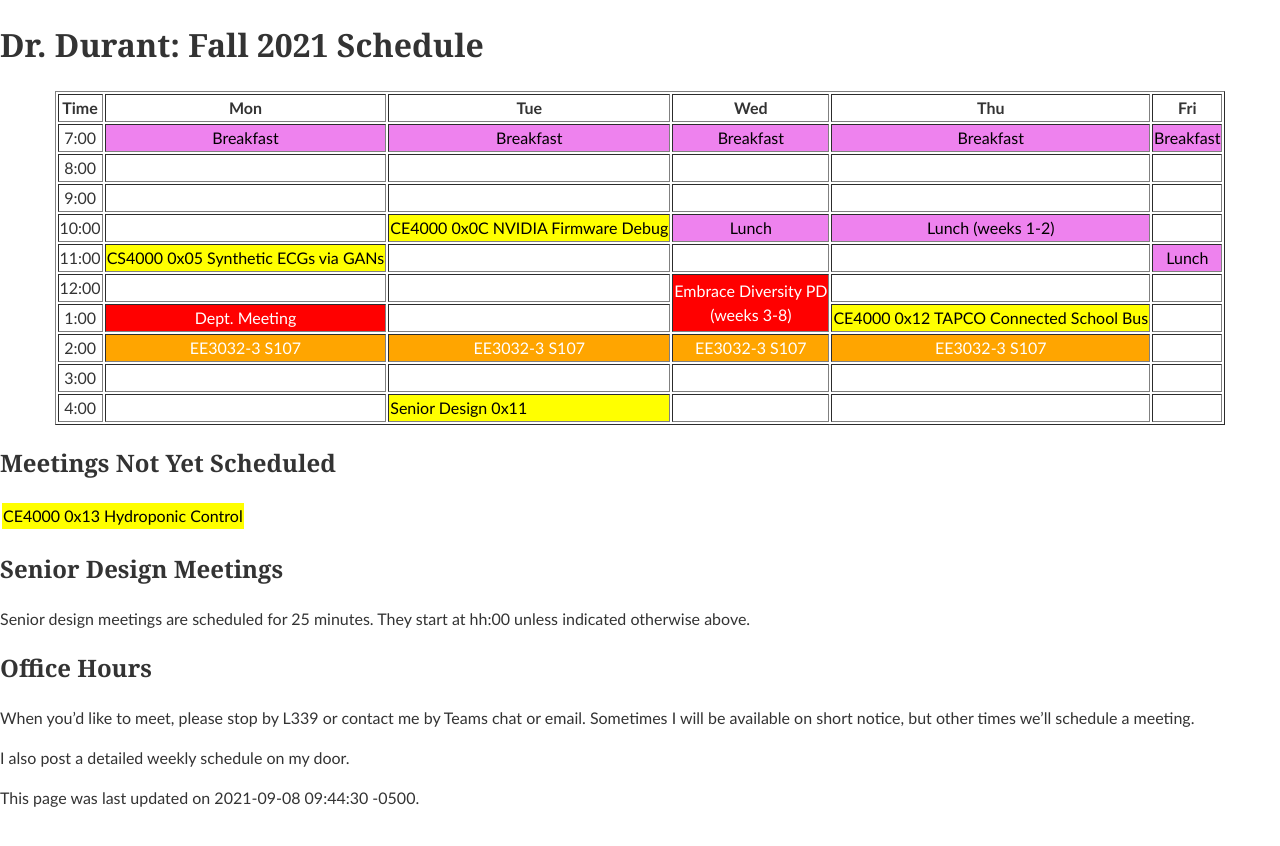
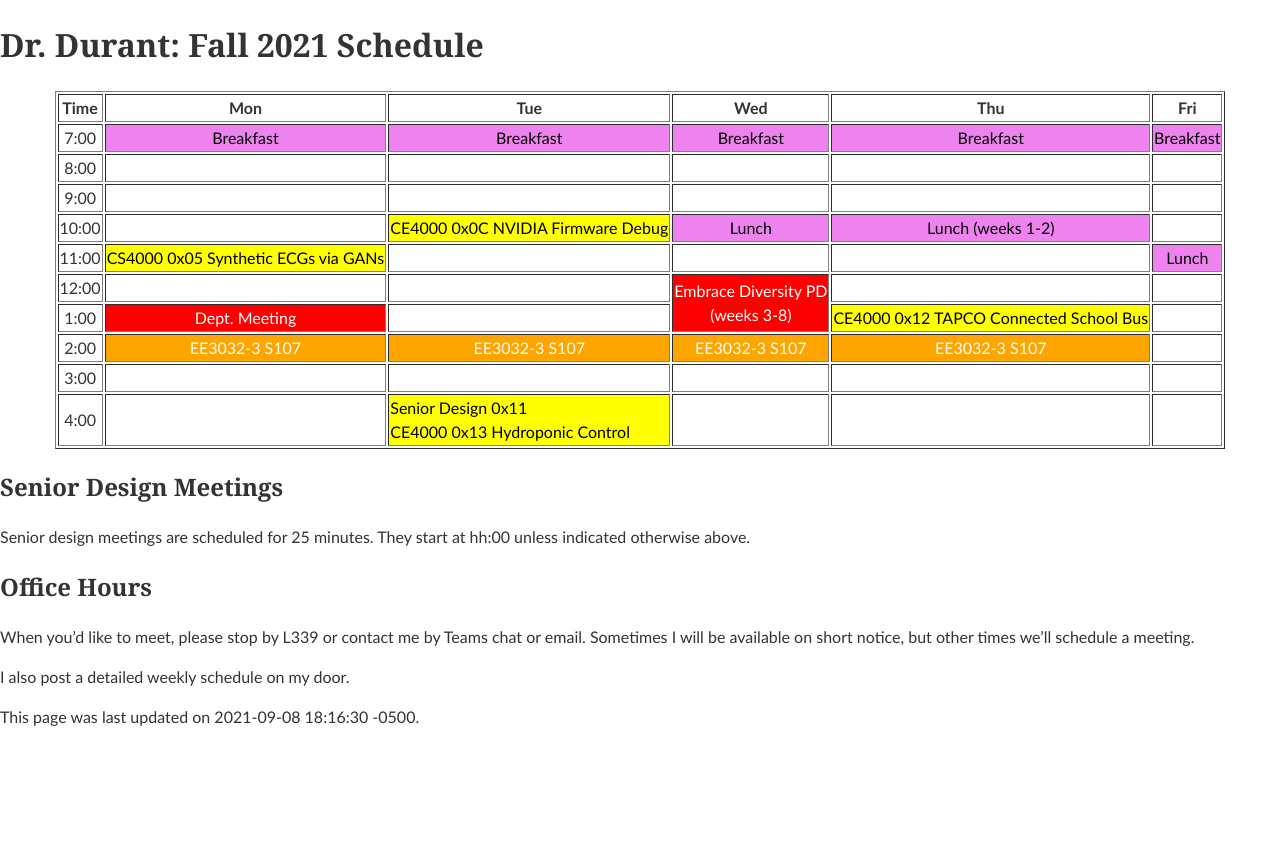
Before and after one commit to edurant/edurant.github.io, a Jekyll site: the page built from sched/f21.md, in a window 1280 px wide. Shown: the top 846 px of the page. Built offline with Jekyll 4.4.1, drawn with Linux system fonts in a browser that asks for light colours.

Commit message:
schedule final senior design team

```diff
--- a/sched/f21.md
+++ b/sched/f21.md
@@ -1,6 +1,6 @@
 ---
 title: "Dr. Durant: Fall 2021 Schedule"
-date: 2021-09-08 09:44:30 -0500
+date: 2021-09-08 18:16:30 -0500
 ---
 
 <style type="text/css">
@@ -13,25 +13,19 @@
 
 <div align="center">
 <table border>
-<tr><th>Time</th>       <th>Mon</th>                                                <th>Tue</th>                                                <th>Wed</th>                                                            <th>Thu</th>                                                    <th>Fri</th>                        </tr>
-<tr><td>7:00</td>       <td class="lunch">Breakfast</td>                            <td class="lunch">Breakfast</td>                            <td class="lunch">Breakfast</td>                                        <td class="lunch">Breakfast</td>                                <td class="lunch">Breakfast</td>    </tr>
-<tr><td>8:00</td>       <td>&nbsp;</td>                                             <td>&nbsp;</td>                                             <td>&nbsp;</td>                                                         <td>&nbsp;</td>                                                 <td>&nbsp;</td>                     </tr>
-<tr><td>9:00</td>       <td>&nbsp;</td>                                             <td>&nbsp;</td>                                             <td>&nbsp;</td>                                                         <td>&nbsp;</td>                                                 <td>&nbsp;</td>                     </tr>
-<tr><td>10:00</td>      <td>&nbsp;</td>                                             <td class="ce4000">CE4000 0x0C NVIDIA Firmware Debug</td>   <td class="lunch">Lunch</td>                                            <td class="lunch">Lunch (weeks 1-2)</td>                        <td>&nbsp;</td>                     </tr>
-<tr><td>11:00</td>      <td class="ce4000">CS4000 0x05 Synthetic ECGs via GANs</td> <td>&nbsp;</td>                                             <td>&nbsp;</td>                                                         <td>&nbsp;</td>                                                 <td class="lunch">Lunch</td>        </tr>
-<tr><td>12:00</td>      <td>&nbsp;</td>                                             <td>&nbsp;</td>                                             <td class="am" rowspan="2">Embrace Diversity PD<br/>(weeks 3-8)</td>    <td>&nbsp;</td>                                                 <td>&nbsp;</td>                     </tr>
-<tr><td>1:00</td>       <td class="am">Dept. Meeting</td>                           <td>&nbsp;</td>                                                                                                                     <td class="ce4000">CE4000 0x12 TAPCO Connected School Bus</td>  <td>&nbsp;</td>                     </tr>
-<tr><td>2:00</td>       <td class="ee3032">EE3032-3 S107</td>                       <td class="ee3032">EE3032-3 S107</td>                       <td class="ee3032">EE3032-3 S107</td>                                   <td class="ee3032">EE3032-3 S107</td>                           <td>&nbsp;</td>                     </tr>
-<tr><td>3:00</td>       <td>&nbsp;</td>                                             <td>&nbsp;</td>                                             <td>&nbsp;</td>                                                         <td>&nbsp;</td>                                                 <td>&nbsp;</td>                     </tr>
-<tr><td>4:00</td>       <td>&nbsp;</td>                                             <td class="ce4000">Senior Design 0x11</td>                  <td>&nbsp;</td>                                                         <td>&nbsp;</td>                                                 <td>&nbsp;</td>                     </tr>
+<tr><th>Time</th>       <th>Mon</th>                                                <th>Tue</th>                                                                    <th>Wed</th>                                                            <th>Thu</th>                                                    <th>Fri</th>                        </tr>
+<tr><td>7:00</td>       <td class="lunch">Breakfast</td>                            <td class="lunch">Breakfast</td>                                                <td class="lunch">Breakfast</td>                                        <td class="lunch">Breakfast</td>                                <td class="lunch">Breakfast</td>    </tr>
+<tr><td>8:00</td>       <td>&nbsp;</td>                                             <td>&nbsp;</td>                                                                 <td>&nbsp;</td>                                                         <td>&nbsp;</td>                                                 <td>&nbsp;</td>                     </tr>
+<tr><td>9:00</td>       <td>&nbsp;</td>                                             <td>&nbsp;</td>                                                                 <td>&nbsp;</td>                                                         <td>&nbsp;</td>                                                 <td>&nbsp;</td>                     </tr>
+<tr><td>10:00</td>      <td>&nbsp;</td>                                             <td class="ce4000">CE4000 0x0C NVIDIA Firmware Debug</td>                       <td class="lunch">Lunch</td>                                            <td class="lunch">Lunch (weeks 1-2)</td>                        <td>&nbsp;</td>                     </tr>
+<tr><td>11:00</td>      <td class="ce4000">CS4000 0x05 Synthetic ECGs via GANs</td> <td>&nbsp;</td>                                                                 <td>&nbsp;</td>                                                         <td>&nbsp;</td>                                                 <td class="lunch">Lunch</td>        </tr>
+<tr><td>12:00</td>      <td>&nbsp;</td>                                             <td>&nbsp;</td>                                                                 <td class="am" rowspan="2">Embrace Diversity PD<br/>(weeks 3-8)</td>    <td>&nbsp;</td>                                                 <td>&nbsp;</td>                     </tr>
+<tr><td>1:00</td>       <td class="am">Dept. Meeting</td>                           <td>&nbsp;</td>                                                                                                                                         <td class="ce4000">CE4000 0x12 TAPCO Connected School Bus</td>  <td>&nbsp;</td>                     </tr>
+<tr><td>2:00</td>       <td class="ee3032">EE3032-3 S107</td>                       <td class="ee3032">EE3032-3 S107</td>                                           <td class="ee3032">EE3032-3 S107</td>                                   <td class="ee3032">EE3032-3 S107</td>                           <td>&nbsp;</td>                     </tr>
+<tr><td>3:00</td>       <td>&nbsp;</td>                                             <td>&nbsp;</td>                                                                 <td>&nbsp;</td>                                                         <td>&nbsp;</td>                                                 <td>&nbsp;</td>                     </tr>
+<tr><td>4:00</td>       <td>&nbsp;</td>                                             <td class="ce4000">Senior Design 0x11<br/>CE4000 0x13 Hydroponic Control</td>   <td>&nbsp;</td>                                                         <td>&nbsp;</td>                                                 <td>&nbsp;</td>                     </tr>
 </table>
 </div>
-
-## Meetings Not Yet Scheduled
-
-<table><tr>
-<td class="ce4000">CE4000 0x13 Hydroponic Control</td>
-</tr></table>
 
 ## Senior Design Meetings
 
```
